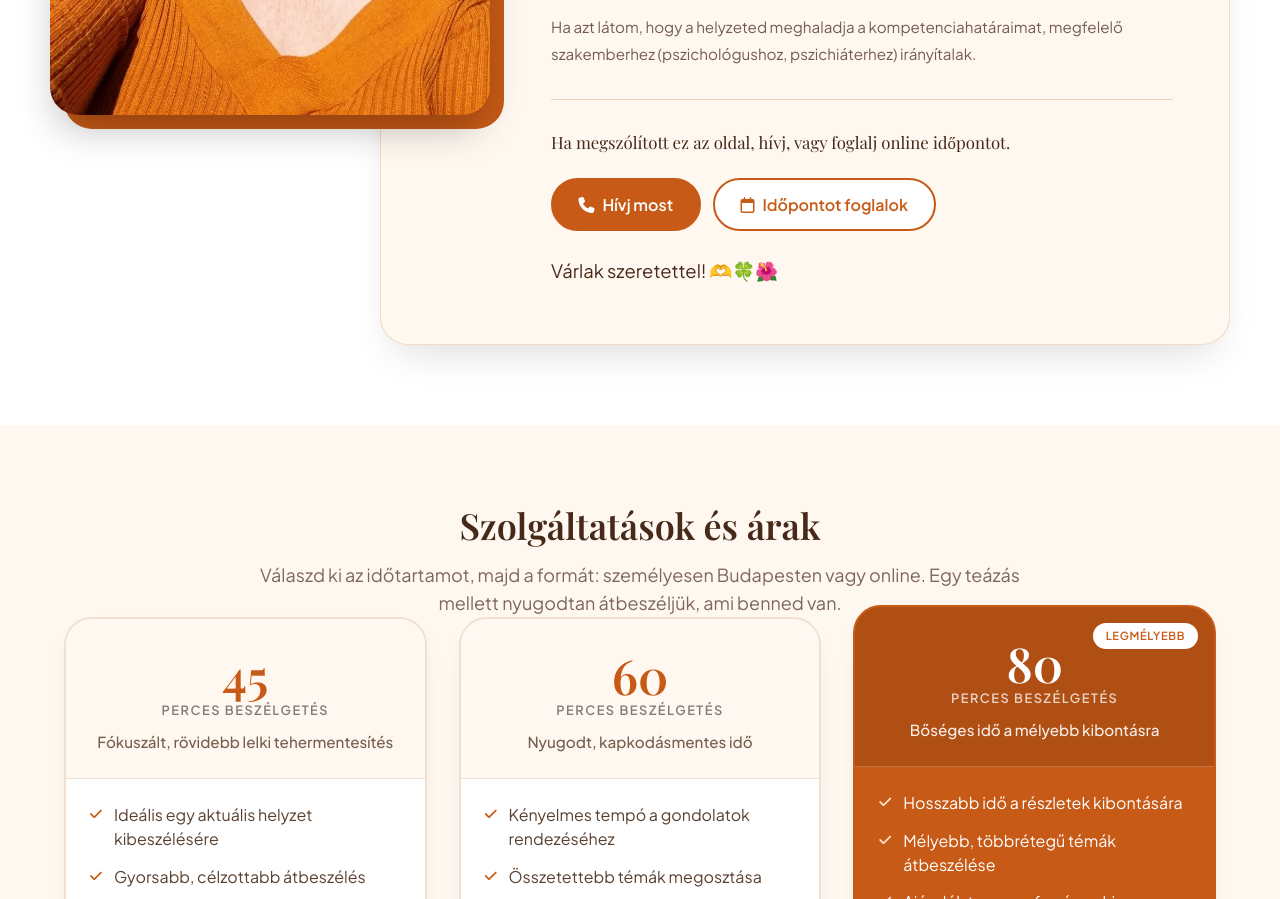
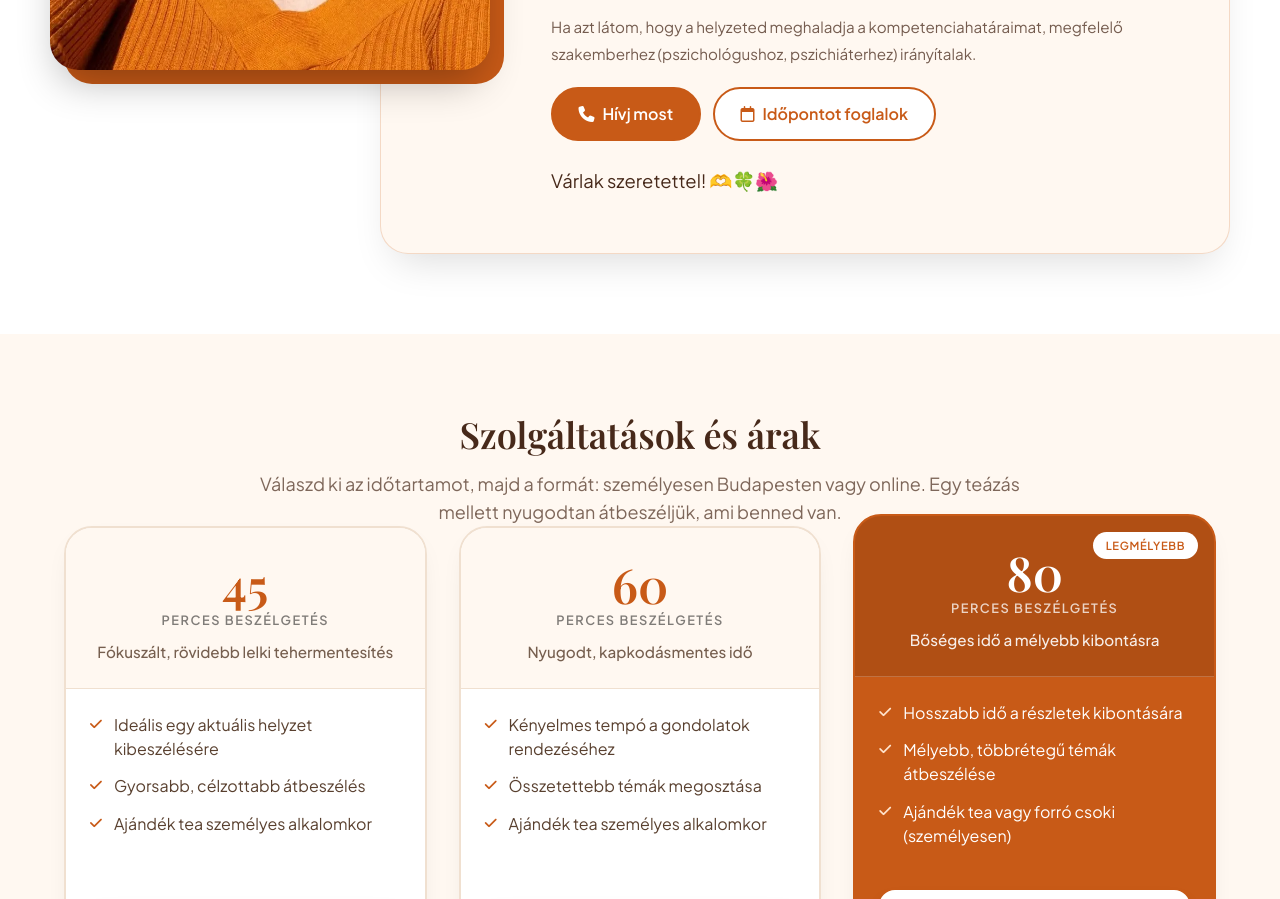
Before and after one commit to ndgrowthmarketing-tech/lelkizzvelem, a plain HTML site: page index.html in a window 1280 px wide. Shown: the part 1590-2489 px from the top of the page. Drawn offline with nearby package versions, Linux system fonts and the light colour scheme; a script that the page names is missing; a web font is replaced by a local one.

Commit message:
Update index.html

```diff
--- a/index.html
+++ b/index.html
@@ -255,11 +255,6 @@
                     <img src="bemutatkozokep.webp" alt="Pucz Mónika, a Lelkizz velem alapítója" loading="lazy" decoding="async">
                 </div>
 
-                <div class="rolam-cta">
-                    <p class="font-serif text-xl md:text-2xl" style="margin:0;">
-                        Ha megszólított ez az oldal,<br class="hidden sm:block">
-                        hívj, vagy foglalj online időpontot.
-                    </p>
 
                     <div class="rolam-btns">
                         <a href="tel:+36307275373" class="rolam-btn rolam-btn-fill">
```
